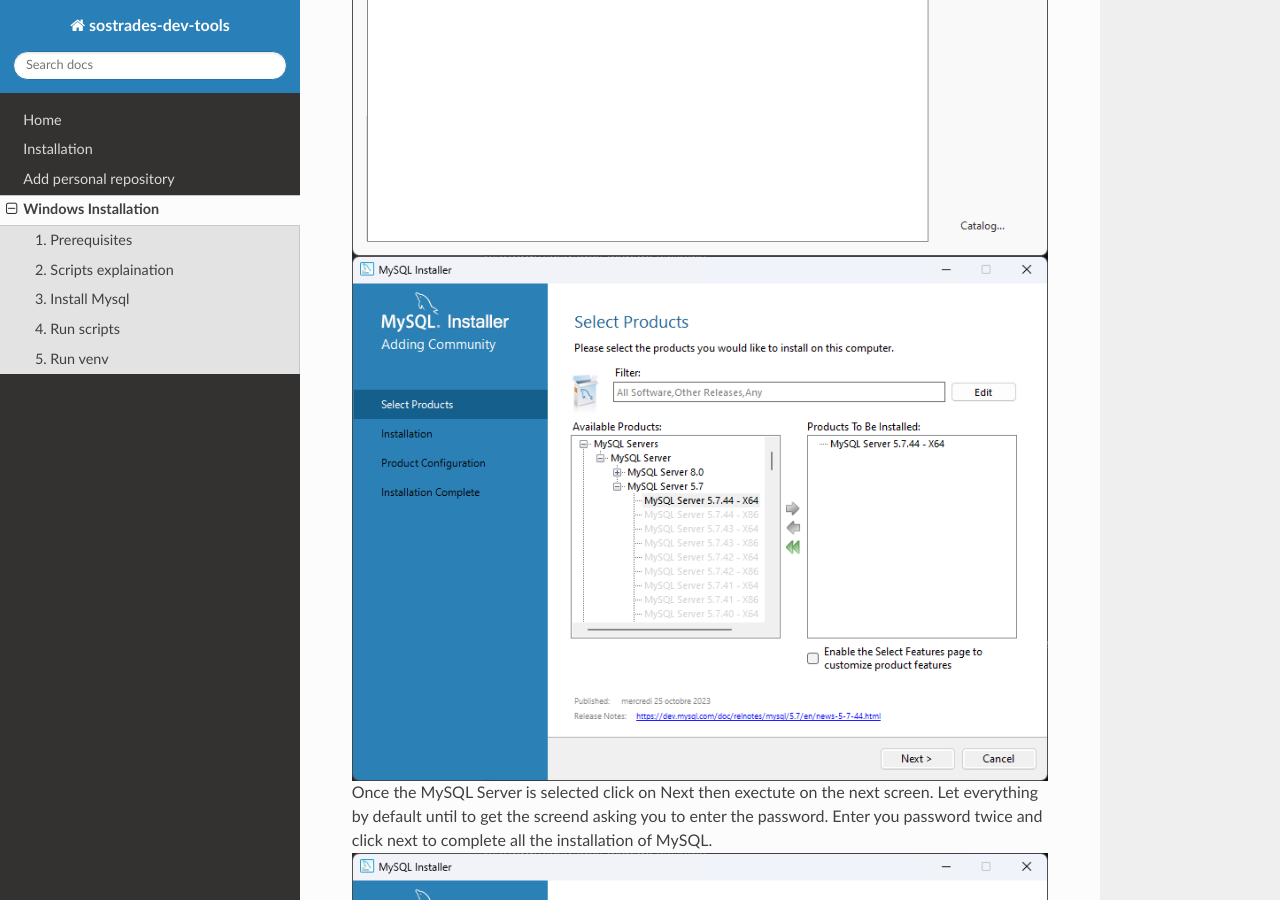
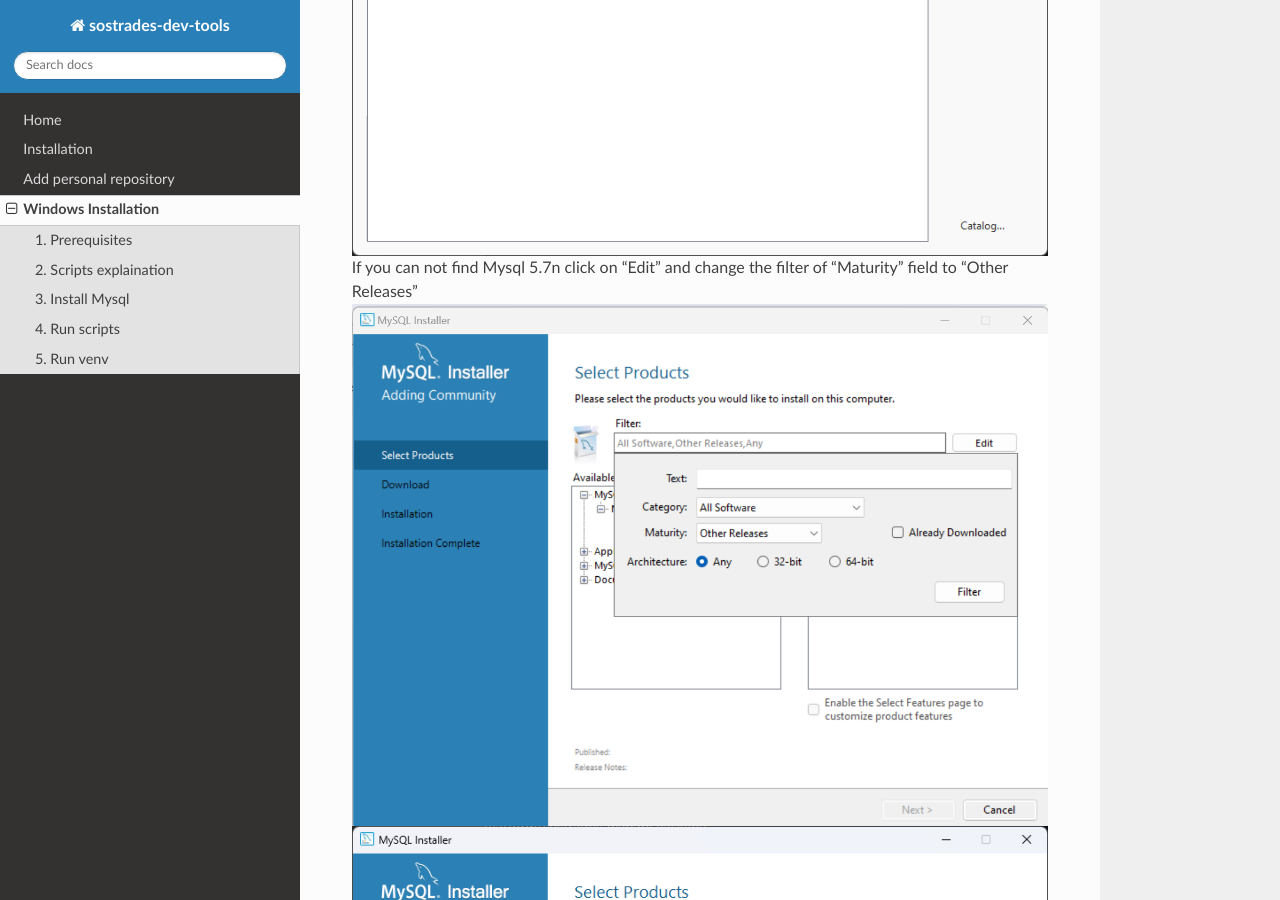
Before and after one commit to os-climate/sostrades-dev-tools, a Sphinx documentation site: the page built from docs/source/windows-install/windows-install.md, in a window 1280 px wide and 900 px high, scrolled down 2398 px. Built offline with Sphinx 7.4.7 and the Read the Docs theme 2.0.0, drawn with Linux system fonts in a browser that asks for light colours.

Commit message:
More informations to install mysql

```diff
--- a/docs/source/windows-install/windows-install.md
+++ b/docs/source/windows-install/windows-install.md
@@ -41,6 +41,8 @@
 ![](images/Mysql_Cancel.png)
 You will get this screen. Click on Add button and select **MySQL Server 5.7.44 - x 64** you can also add MySQL WorkBench if wanted
 ![](images/Mysql_add.png)
+If you can not find Mysql 5.7n click on "Edit" and change the filter of "Maturity" field to "Other Releases"
+![](images/Mysql_filter.png)
 ![](images/Mysql_5.7.png)
 Once the MySQL Server is selected click on Next then exectute on the next screen. Let everything by default until to get the screend asking you to enter the password. Enter you password twice and click next to complete all the installation of MySQL.
 ![](images/Mysql_credential.png)
```
Also changed, not shown: docs/source/windows-install/images/Mysql_filter.png (added).
